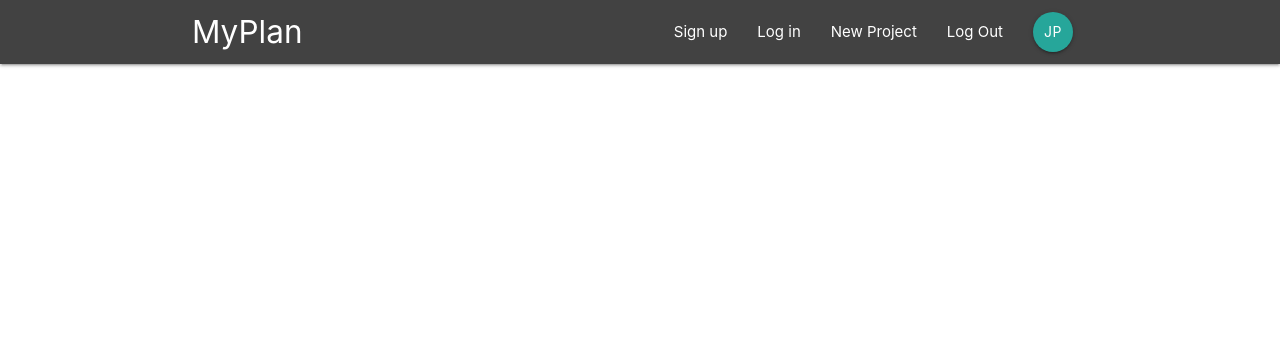
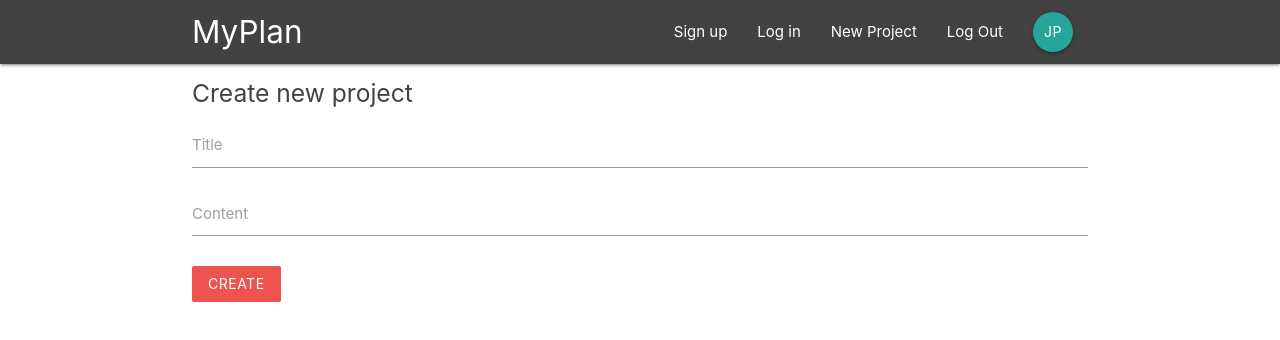
Before and after one commit to josippapez/react-MyPlan, a React (Create React App) app: page /createproject in a window 1280 px wide. Shown: the top 340 px of the page. Built offline with nearby package versions, Linux system fonts and the light colour scheme.

Commit message:
create project added and imported

```diff
--- a/src/App.js
+++ b/src/App.js
@@ -5,6 +5,7 @@
 import ProjectDetails from './components/projects/ProjectDetails';
 import SignIn from './components/authentication/SignIn';
 import SignUp from './components/authentication/SignUp';
+import CreateProject from './components/projects/CreateProject';
 
 function App() {
   return (
@@ -16,6 +17,7 @@
           <Route path='/project/:id' component={ProjectDetails}/>
           <Route path='/signin' component={SignIn}/>
           <Route path='/signup' component={SignUp}/>
+          <Route path='/createproject' component={CreateProject}/>
         </Switch>
       </div>
     </BrowserRouter>
--- a/src/components/projects/CreateProject.js
+++ b/src/components/projects/CreateProject.js
@@ -0,0 +1,39 @@
+import React, { Component } from 'react'
+
+class CreateProject extends Component {
+    state={
+        title:'',
+        content:''
+    }
+    handleChange=(e)=>{
+        this.setState({
+            [e.target.id]:e.target.value
+        })
+    }
+    handleSubmit=(e)=>{
+        e.preventDefault();
+        console.log(this.state);
+    }
+    render() {
+        return (
+            <div className="container">
+                <form onSubmit={this.handleSubmit} className="white">
+                    <h5 className="grey-text text-darken-3">Create new project</h5>
+                    <div className="input-field">
+                        <label htmlFor="title">Title</label>
+                        <input type="text" id="title" onChange={this.handleChange}/>
+                    </div>
+                    <div className="input-field">
+                        <label htmlFor="content">Content</label>
+                        <textarea id="content" className="materialize-textarea" onChange={this.handleChange}></textarea>
+                    </div>
+                    <div className="input-field">
+                        <button className="btn red lighten-1 z-depth-0">Create</button>
+                    </div>
+                </form>
+            </div>
+        )
+    }
+}
+
+export default CreateProject;
```
